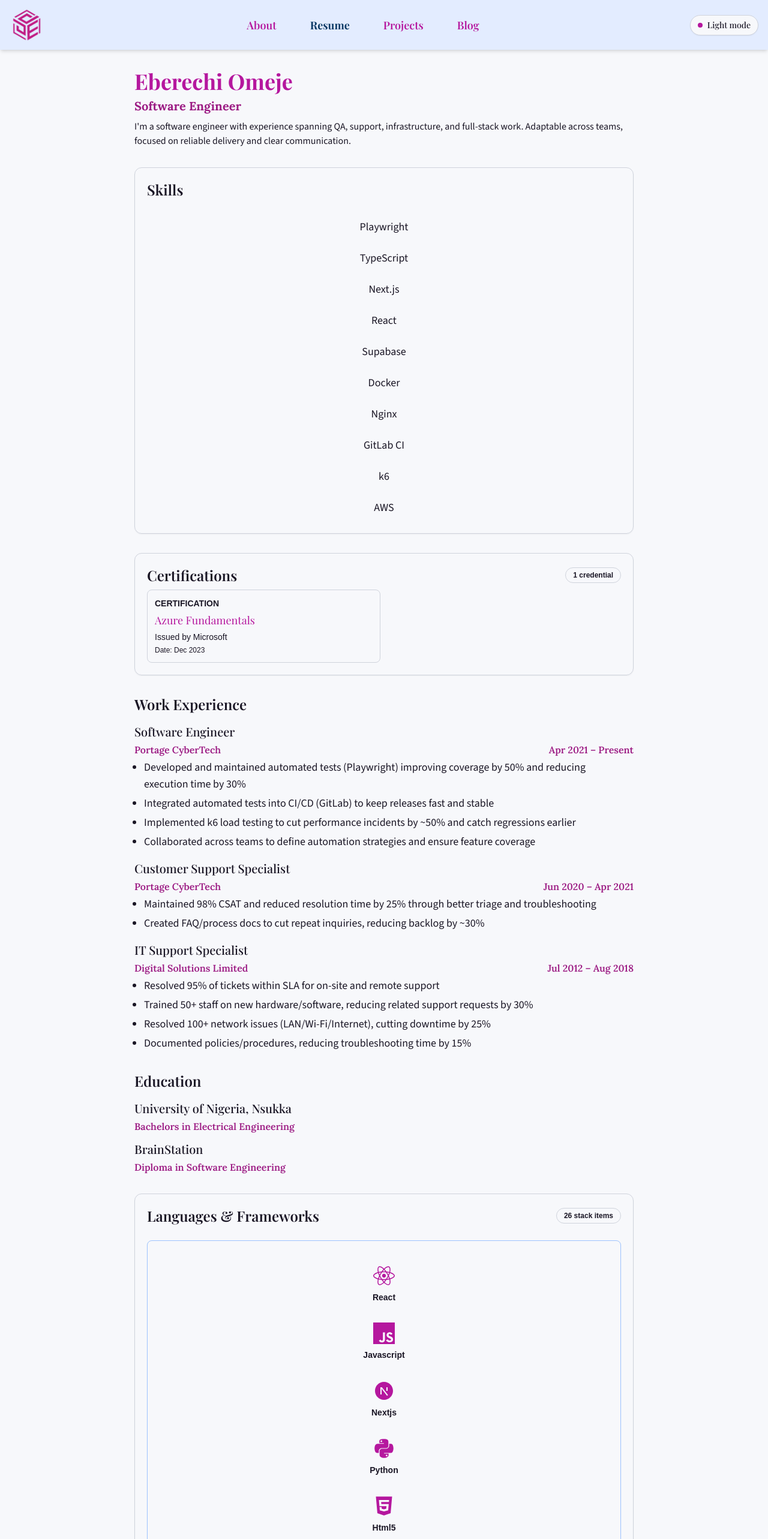
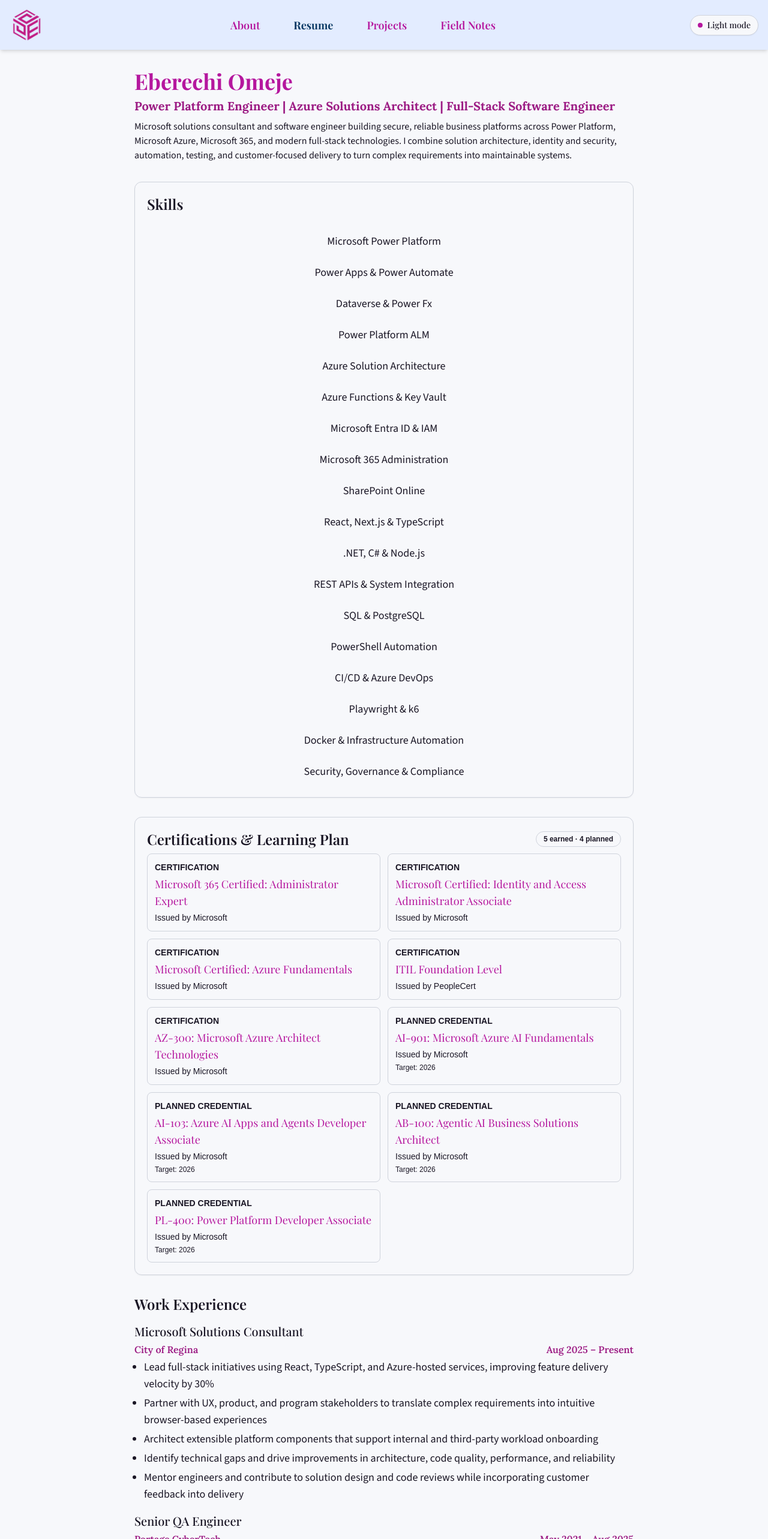
Before and after one commit to beretests/portfolio-app-next, a Next.js app: page /resume in a window 1280 px wide. Shown: the top 2566 px of the page at 60% size. Built offline with nearby package versions, Linux system fonts and the light colour scheme; no server answers; the database is empty; what @khoohaoyit/tailwind-grid-center would draw is missing.

Commit message:
Add files via upload

```diff
--- a/app/components/Header.tsx
+++ b/app/components/Header.tsx
@@ -83,7 +83,7 @@
           <NavLink href="/about">About</NavLink>
           <NavLink href="/resume">Resume</NavLink>
           <NavLink href="/projects">Projects</NavLink>
-          <NavLink href="/blog">Blog</NavLink>
+          <NavLink href="/blog">Field Notes</NavLink>
           {isAdmin && <NavLink href="/admin">Admin</NavLink>}
         </nav>
 
@@ -116,7 +116,7 @@
             Projects
           </NavLink>
           <NavLink href="/blog" onClick={toggleMenu}>
-            Blog
+            Field Notes
           </NavLink>
           {isAdmin && (
             <NavLink href="/admin" onClick={toggleMenu}>
--- a/app/resume/page.tsx
+++ b/app/resume/page.tsx
@@ -17,72 +17,155 @@
   dates: string;
   details?: string;
 };
-type CertificationItem = { name: string; issuer?: string; date?: string };
+type CertificationItem = {
+  name: string;
+  issuer?: string;
+  date?: string;
+  status?: "Earned" | "Planned";
+};
 type LangFramework = { name: string; icon?: string | null };
 
 const fallback = {
-  headline: "Software Engineer",
+  headline:
+    "Power Platform Engineer | Azure Solutions Architect | Full-Stack Software Engineer",
   summary:
-    "I'm a software engineer with experience spanning QA, support, infrastructure, and full-stack work. Adaptable across teams, focused on reliable delivery and clear communication.",
+    "Microsoft solutions consultant and software engineer building secure, reliable business platforms across Power Platform, Microsoft Azure, Microsoft 365, and modern full-stack technologies. I combine solution architecture, identity and security, automation, testing, and customer-focused delivery to turn complex requirements into maintainable systems.",
   work: [
+    {
+      role: "Microsoft Solutions Consultant",
+      company: "City of Regina",
+      dates: "Aug 2025 – Present",
+      bullets: [
+        "Lead full-stack initiatives using React, TypeScript, and Azure-hosted services, improving feature delivery velocity by 30%",
+        "Partner with UX, product, and program stakeholders to translate complex requirements into intuitive browser-based experiences",
+        "Architect extensible platform components that support internal and third-party workload onboarding",
+        "Identify technical gaps and drive improvements in architecture, code quality, performance, and reliability",
+        "Mentor engineers and contribute to solution design and code reviews while incorporating customer feedback into delivery",
+      ],
+    },
+    {
+      role: "Senior QA Engineer",
+      company: "Portage CyberTech",
+      dates: "May 2021 – Aug 2025",
+      bullets: [
+        "Led Microsoft 365 governance, compliance, identity, and conditional-access initiatives supporting 2,000+ users",
+        "Delivered a SharePoint Online migration for 2,000+ users with no critical downtime and deployed document management across five departments",
+        "Developed Playwright automation that increased test coverage by 50% and reduced execution time by 30%",
+        "Integrated automated tests into GitLab CI/CD and introduced k6 load testing, reducing performance incidents by 50%",
+        "Supported cybersecurity initiatives through MFA, data loss prevention, security updates, and hybrid Microsoft environment monitoring",
+      ],
+    },
     {
       role: "Software Engineer",
       company: "Portage CyberTech",
-      dates: "Apr 2021 – Present",
-      bullets: [
-        "Developed and maintained automated tests (Playwright) improving coverage by 50% and reducing execution time by 30%",
-        "Integrated automated tests into CI/CD (GitLab) to keep releases fast and stable",
-        "Implemented k6 load testing to cut performance incidents by ~50% and catch regressions earlier",
-        "Collaborated across teams to define automation strategies and ensure feature coverage",
-      ],
-    },
-    {
-      role: "Customer Support Specialist",
-      company: "Portage CyberTech",
       dates: "Jun 2020 – Apr 2021",
       bullets: [
-        "Maintained 98% CSAT and reduced resolution time by 25% through better triage and troubleshooting",
-        "Created FAQ/process docs to cut repeat inquiries, reducing backlog by ~30%",
+        "Developed and maintained .NET, Java, SQL, React, and Redux applications and enterprise integrations",
+        "Automated account provisioning with PowerShell, saving more than 10 hours each month",
+        "Administered Microsoft 365 and Azure identity services while supporting 99.9% service uptime",
+        "Used Azure Monitor and Log Analytics for environment assessment, performance monitoring, and operational documentation",
+        "Modernized legacy JavaScript and remediated front-end security vulnerabilities including XSS and CSRF",
       ],
     },
     {
       role: "IT Support Specialist",
-      company: "Digital Solutions Limited",
+      company: "Digital Solutions",
       dates: "Jul 2012 – Aug 2018",
       bullets: [
-        "Resolved 95% of tickets within SLA for on-site and remote support",
-        "Trained 50+ staff on new hardware/software, reducing related support requests by 30%",
-        "Resolved 100+ network issues (LAN/Wi-Fi/Internet), cutting downtime by 25%",
-        "Documented policies/procedures, reducing troubleshooting time by 15%",
+        "Resolved 95% of support tickets within SLA, improving IT efficiency by 20%",
+        "Trained 50+ staff on IT assets and software, reducing related support requests by 30%",
+        "Reduced Wi-Fi and Internet downtime by 25% through proactive network troubleshooting",
+        "Built a centralized information system that improved access to critical IT resources by 40%",
       ],
     },
   ],
   education: [
     {
-      school: "University of Nigeria, Nsukka",
-      degree: "Bachelors in Electrical Engineering",
-      dates: "",
+      school: "Boot.dev",
+      degree: "Computer Software Engineering",
+      dates: "May 2024 – May 2025",
     },
     {
       school: "BrainStation",
-      degree: "Diploma in Software Engineering",
-      dates: "",
+      degree: "Diploma, Computer Software Engineering",
+      dates: "Jun 2024 – Aug 2024",
+    },
+    {
+      school: "University of Nigeria, Nsukka",
+      degree: "Bachelor of Engineering, Electrical Engineering",
+      dates: "2003 – 2008",
     },
   ],
   skills: [
-    "Playwright",
-    "TypeScript",
-    "Next.js",
-    "React",
-    "Supabase",
-    "Docker",
-    "Nginx",
-    "GitLab CI",
-    "k6",
-    "AWS",
+    "Microsoft Power Platform",
+    "Power Apps & Power Automate",
+    "Dataverse & Power Fx",
+    "Power Platform ALM",
+    "Azure Solution Architecture",
+    "Azure Functions & Key Vault",
+    "Microsoft Entra ID & IAM",
+    "Microsoft 365 Administration",
+    "SharePoint Online",
+    "React, Next.js & TypeScript",
+    ".NET, C# & Node.js",
+    "REST APIs & System Integration",
+    "SQL & PostgreSQL",
+    "PowerShell Automation",
+    "CI/CD & Azure DevOps",
+    "Playwright & k6",
+    "Docker & Infrastructure Automation",
+    "Security, Governance & Compliance",
   ],
   certifications: [
-    { name: "Azure Fundamentals", issuer: "Microsoft", date: "Dec 2023" },
+    {
+      name: "Microsoft 365 Certified: Administrator Expert",
+      issuer: "Microsoft",
+      status: "Earned",
+    },
+    {
+      name: "Microsoft Certified: Identity and Access Administrator Associate",
+      issuer: "Microsoft",
+      status: "Earned",
+    },
+    {
+      name: "Microsoft Certified: Azure Fundamentals",
+      issuer: "Microsoft",
+      status: "Earned",
+    },
+    {
+      name: "ITIL Foundation Level",
+      issuer: "PeopleCert",
+      status: "Earned",
+    },
+    {
+      name: "AZ-300: Microsoft Azure Architect Technologies",
+      issuer: "Microsoft",
+      status: "Earned",
+    },
+    {
+      name: "AI-901: Microsoft Azure AI Fundamentals",
+      issuer: "Microsoft",
+      date: "Target: 2026",
+      status: "Planned",
+    },
+    {
+      name: "AI-103: Azure AI Apps and Agents Developer Associate",
+      issuer: "Microsoft",
+      date: "Target: 2026",
+      status: "Planned",
+    },
+    {
+      name: "AB-100: Agentic AI Business Solutions Architect",
+      issuer: "Microsoft",
+      date: "Target: 2026",
+      status: "Planned",
+    },
+    {
+      name: "PL-400: Power Platform Developer Associate",
+      issuer: "Microsoft",
+      date: "Target: 2026",
+      status: "Planned",
+    },
   ],
   languages_frameworks: [
     { name: "React", icon: "React" },
@@ -123,17 +206,25 @@
     .eq("id", "primary")
     .single();
 
-  const headline = content?.headline || fallback.headline;
-  const summary = content?.summary || fallback.summary;
-  const work = ((content?.work as WorkItem[]) || fallback.work) as WorkItem[];
-  const education = ((content?.education as EducationItem[]) ||
+  const storedCertifications = content?.certifications as
+    | CertificationItem[]
+    | undefined;
+  const isLegacyContent =
+    content?.headline === "Software Engineer" &&
+    !storedCertifications?.some((cert) => cert.status);
+  const currentContent = isLegacyContent ? null : content;
+
+  const headline = currentContent?.headline || fallback.headline;
+  const summary = currentContent?.summary || fallback.summary;
+  const work = ((currentContent?.work as WorkItem[]) || fallback.work) as WorkItem[];
+  const education = ((currentContent?.education as EducationItem[]) ||
     fallback.education) as EducationItem[];
-  const skills = (content?.skills as string[]) || fallback.skills;
-  const certifications = ((content?.certifications as CertificationItem[]) ||
+  const skills = (currentContent?.skills as string[]) || fallback.skills;
+  const certifications = ((currentContent?.certifications as CertificationItem[]) ||
     fallback.certifications) as CertificationItem[];
   const allowedIcons = new Set<IconName>(iconNames);
   const languages: SkillsIconItem[] = (
-    (content?.languages_frameworks as LangFramework[]) ||
+    (currentContent?.languages_frameworks as LangFramework[]) ||
     fallback.languages_frameworks
   ).map((l) => ({
     name: l.name,
@@ -200,11 +291,11 @@
         <section className="rounded-xl border border-borderSecondary bg-background/60 p-4 sm:p-5 shadow-sm">
           <div className="flex flex-col sm:flex-row sm:items-center sm:justify-between gap-3 mb-2">
             <h2 className="text-2xl font-[family-name:var(--font-headings)] font-semibold">
-              Certifications
+              Certifications & Learning Plan
             </h2>
             <span className="inline-flex items-center rounded-full border border-borderSecondary bg-secondary/20 px-3 py-1 text-xs font-semibold text-foreground">
-              {certifications.length} credential
-              {certifications.length > 1 ? "s" : ""}
+              {certifications.filter((cert) => cert.status !== "Planned").length} earned ·{" "}
+              {certifications.filter((cert) => cert.status === "Planned").length} planned
             </span>
           </div>
           <div className="grid gap-3 sm:grid-cols-2">
@@ -214,7 +305,7 @@
                 className="rounded-lg border border-borderSecondary bg-background p-3 space-y-1"
               >
                 <p className="text-sm uppercase text-foreground/70 font-semibold">
-                  Certification
+                  {cert.status === "Planned" ? "Planned credential" : "Certification"}
                 </p>
                 <p className="text-lg font-[family-name:var(--font-headings)] text-primary">
                   {cert.name}
@@ -226,7 +317,7 @@
                 )}
                 {cert.date && (
                   <p className="text-xs text-foreground/70">
-                    Date: {cert.date}
+                    {cert.date}
                   </p>
                 )}
               </div>
```
Also changed, not shown: app/blog/admin/ResumeUploader.tsx (+8 -3 lines), 1 other file (tests, documents, lock files or other folders).
